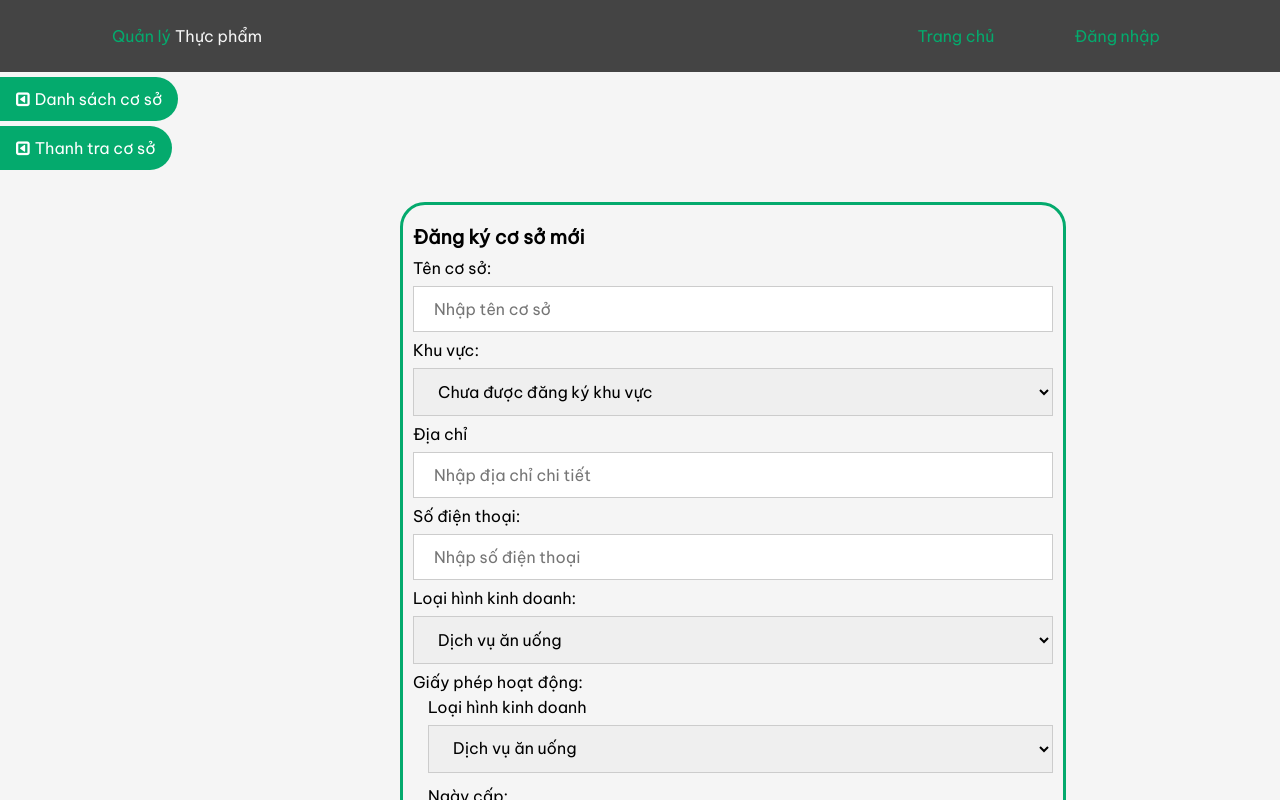
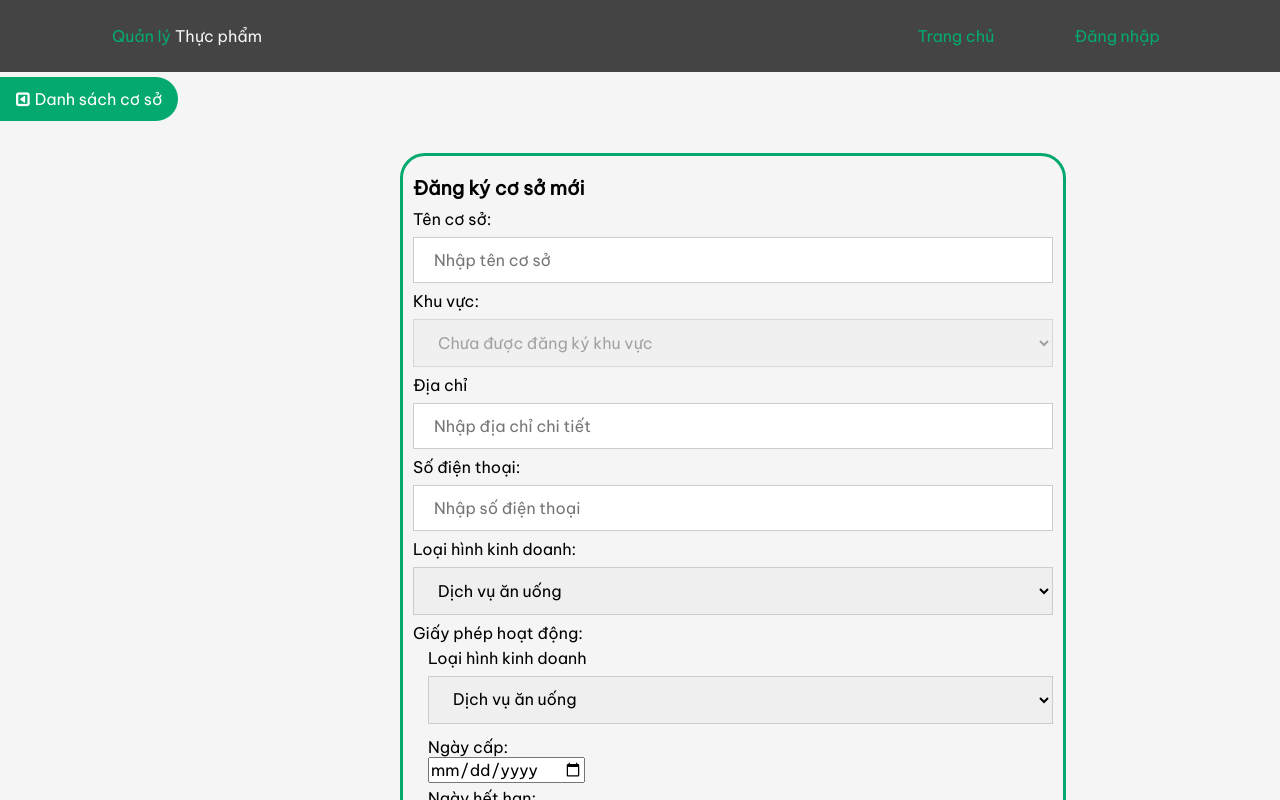
Before and after one commit to lhtrung11/btl-fe, a React (Create React App) app: page /facilities/register in a window 1280 px wide. Shown: the top 800 px of the page. Built offline with nearby package versions, Linux system fonts and the light colour scheme; no server answers.

Commit message:
Update FacilityForm.js

```diff
--- a/src/features/Facilities/FacilityForm/FacilityForm.js
+++ b/src/features/Facilities/FacilityForm/FacilityForm.js
@@ -12,7 +12,7 @@
     const [mode, setMode] = useState(value);
 
     const [ permission, setPermission ] = useState(true);
-    const [ success, setSuccess ] = useState(true);
+    const [ success, setSuccess ] = useState(false);
 
     const [msg, setMsg] = useState('');
     const [facility, setFacility] = useState({});
@@ -32,6 +32,7 @@
                     setMsg('Bạn không được cấp phép, vui lòng quay lại');
                 }
                 else {
+                    setSuccess(true);
                     setFacility({...facility,
                         name: response.data.data.facility.name,
                         area: response.data.data.facility.area,
@@ -44,7 +45,7 @@
             })
             .catch((error) => {
                 setMsg("Không tìm thấy cơ sở phù hợp, vui lòng quay lại");
-                setSuccess(false);
+                setPermission(false);
             })
         }
     }, []);
@@ -67,6 +68,7 @@
             setMsg('Đăng ký cơ sở mới thành công!');
         } catch (error) {
             setMsg('Đăng ký không thành công');
+            setSuccess(false);
         }
     };
     const updateFacility = async (e) => {
@@ -143,7 +145,7 @@
                             setFacility({ ...facility, area: e.target.value });
                         }
                     }}
-                    disabled={!mode}
+                    disabled={!mode || state.role != 'user'}
                 >
                     <option value={'null'}>Chưa được đăng ký khu vực</option>
                     <option value={'629c67cc77b1cff0da27ee72'}>
```
